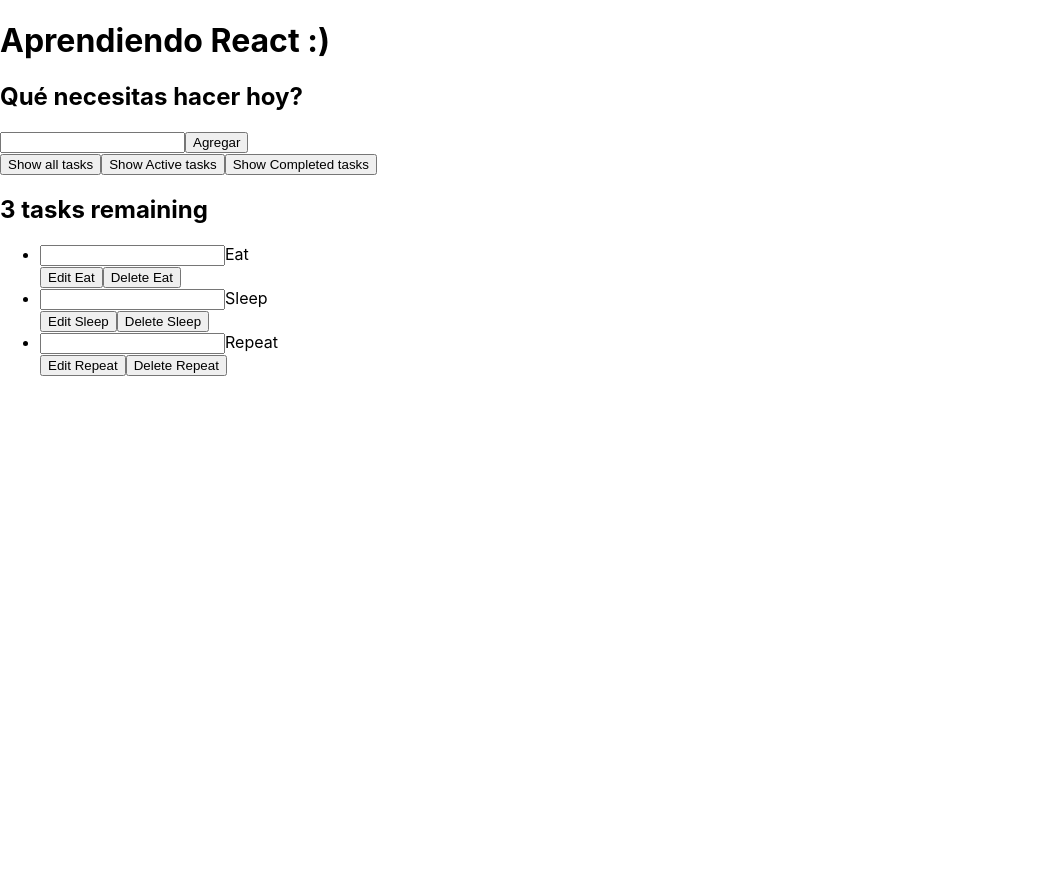
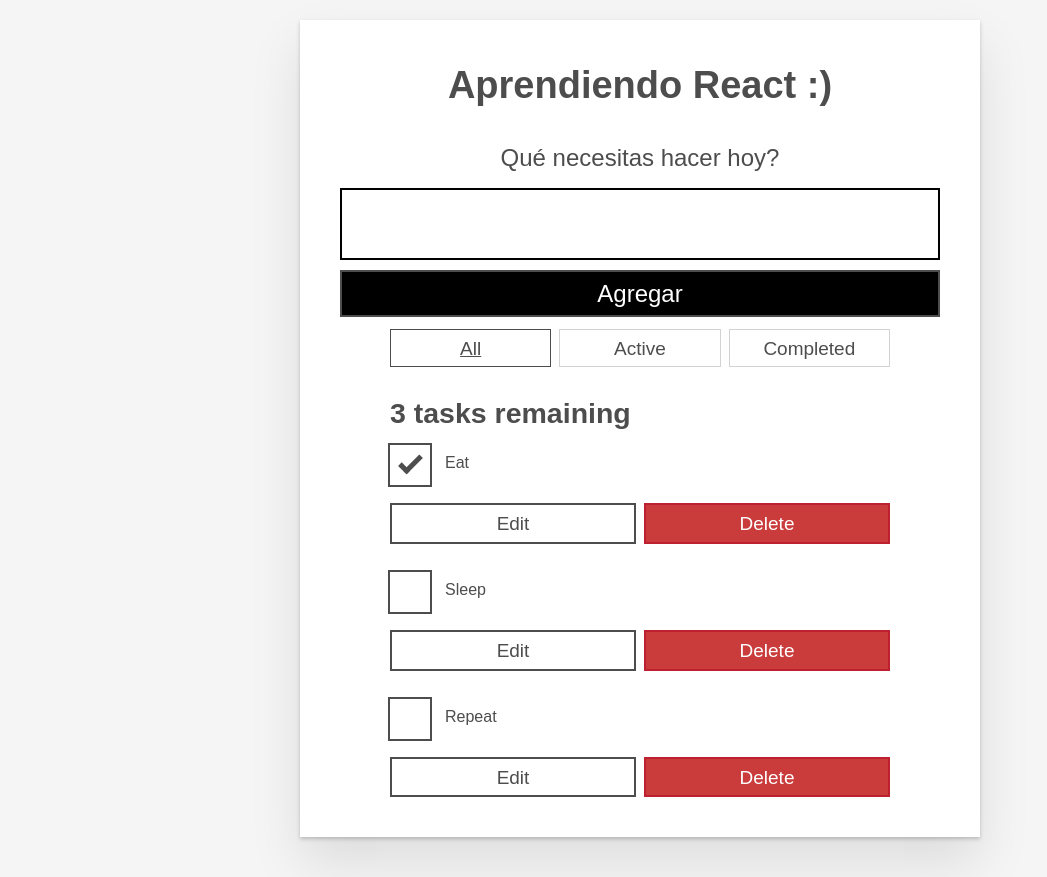
Before and after one commit to doly0911/list-of-tasks, a React (Create React App) app: page / in a window 1280 px wide. Shown: the whole page, without its empty margins (0-1047 px from the left). Before the commit the page ends 800 px from the top, so only its background shows below. Built offline with nearby package versions, Linux system fonts and the light colour scheme.

Commit message:
Add css styles and new component Todo.js with its props

```diff
--- a/public/index.html
+++ b/public/index.html
@@ -24,7 +24,7 @@
       work correctly both with client-side routing and a non-root public URL.
       Learn how to configure a non-root public URL by running `npm run build`.
     -->
-    <title>React App</title>
+    <title>Aprendiendo React :)</title>
   </head>
   <body>
     <noscript>You need to enable JavaScript to run this app.</noscript>
--- a/src/App.js
+++ b/src/App.js
@@ -1,97 +1,104 @@
+import Todo from "./components/Todo";
 
 function App() {
   return (
-    <div >
+    <div className="todoapp stack-large" >
       <h1>Aprendiendo React :)</h1>
 
       <form>
-        <h2>
-          <label> Qué necesitas hacer hoy?</label>
+        <h2 className="label-wrapper">
+          <label htmlFor="new-todo-input" className="label__lg">
+            Qué necesitas hacer hoy?
+          </label>
         </h2>
         <input
         type="text"
         id="new-todo-input"
+        className="input input__lg"
         name='text'
         autoComplete='off'
         />
-        <button type="submit">
+        <button type="submit" className="btn btn__primary btn__lg">
           Agregar
         </button>
       </form>
 
-      <div>
-        <button type="button">
-          <span>Show</span>
+      <div className="filters btn-group stack-exception">
+        <button type="button" className="btn toggle-btn" aria-pressed="true">
+          <span className="visually-hidden">Show</span>
           <span> all</span>
-          <span> tasks</span>
+          <span className="visually-hidden"> tasks</span>
         </button>
-        <button>
-          <span>Show</span>
+        <button type="button" className="btn toggle-btn" aria-pressed="false">
+          <span className="visually-hidden">Show</span>
           <span> Active</span>
-          <span> tasks</span>
+          <span className="visually-hidden"> tasks</span>
         </button>
-        <button>
-          <span>Show</span>
+        <button type="button" className="btn toggle-btn" aria-pressed="false">
+          <span className="visually-hidden">Show</span>
           <span> Completed</span>
-          <span> tasks</span>
+          <span className="visually-hidden"> tasks</span>
         </button>
       </div>
 
-      <h2>
+      <h2 id="list-heading">
         3 tasks remaining
       </h2>
 
-      <ul>
-        <li>
-          <div>
-          <input/>
-          <label>
+      <ul
+      role="list"
+      className="todo-list stack-large stack-exception"
+      aria-labelledby="list-heading"
+      >
+        <Todo name="Eat" completed={true} id="todo-0" className="todo stack-small">
+          <div className="c-cb">
+          <input id="todo-0" type="checkbox" defaultChecked={true}/>
+          <label className="todo-label" htmlFor="todo-0">
             Eat
           </label>
           </div>
-          <div>
-            <button>
-              Edit <span> Eat</span>
+          <div className="btn-group">
+            <button type="button" className="btn">
+              Edit <span className="visually-hidden"> Eat</span>
             </button>
-            <button>
-              Delete <span> Eat</span>
+            <button type="button" className="btn btn__danger">
+              Delete <span className="visually-hidden"> Eat</span>
             </button>
           </div>
-        </li>
-
-        <li>
-          <div>
-          <input/>
-          <label>
+        </Todo>
+        <Todo name="Sleep" completed={false} id="todo-1" className="todo stack-small">
+          <div className="c-cb">
+          <input id="todo-1" type="checkbox"/>
+          <label className="todo-label" htmlFor="todo-1">
             Sleep
           </label>
           </div>
-          <div>
-            <button>
-              Edit <span> Sleep</span>
+          <div className="btn-group">
+            <button type="button" className="btn">
+              Edit <span className="visually-hidden"> Sleep</span>
             </button>
-            <button>
-              Delete <span> Sleep</span>
+            <button type="button" className="btn btn__danger">
+              Delete <span className="visually-hidden"> Sleep</span>
             </button>
           </div>
-        </li>
+          </Todo>
 
-        <li>
-          <div>
-          <input/>
-          <label>
+        <Todo name="Repeat" completed={false} id="todo-2" className="todo stack-small">
+          <div className="c-cb">
+          <input id="todo-2" type="checkbox"/>
+          <label className="todo-label" htmlFor="todo-2">
           Repeat
           </label>
           </div>
-          <div>
-            <button>
-              Edit <span> Repeat</span>
+          <div className="btn-group">
+            <button type="button" className="btn">
+              Edit <span className="visually-hidden"> Repeat</span>
             </button>
-            <button>
-              Delete <span> Repeat</span>
+            <button type="button" className="btn btn__danger">
+              Delete <span className="visually-hidden"> Repeat</span>
             </button>
           </div>
-        </li>
+        </Todo>
       </ul>
 
     </div>
--- /dev/null
+++ b/src/components/Todo.js
@@ -0,0 +1,23 @@
+import React from "react";
+
+export default function Todo(props){
+    return(
+        <li className="todo stack-small">
+          <div className="c-cb">
+          <input id={props.id} type="checkbox" defaultChecked={props.completed}/>
+          <label className="todo-label" htmlFor={props.id}>
+            {props.name}
+          </label>
+          </div>
+          <div className="btn-group">
+            <button type="button" className="btn">
+              Edit <span className="visually-hidden"> {props.name}</span>
+            </button>
+            <button type="button" className="btn btn__danger">
+              Delete <span className="visually-hidden"> {props.name}</span>
+            </button>
+          </div>
+        </li>
+    );
+
+}
--- a/src/index.css
+++ b/src/index.css
@@ -1,13 +1,286 @@
+/* RESETS */
+*,
+*::before,
+*::after {
+  box-sizing: border-box;
+}
+*:focus {
+  outline: 3px dashed #228bec;
+  outline-offset: 0;
+}
+html {
+  font: 62.5% / 1.15 sans-serif;
+}
+h1, h2 {
+  margin-bottom: 0;
+}
+ul {
+  list-style: none;
+  padding: 0;
+}
+button {
+  border: none;
+  margin: 0;
+  padding: 0;
+  width: auto;
+  overflow: visible;
+  background: transparent;
+  color: inherit;
+  font: inherit;
+  line-height: normal;
+  -webkit-font-smoothing: inherit;
+  -moz-osx-font-smoothing: inherit;
+  -webkit-appearance: none;
+}
+button::-moz-focus-inner {
+  border: 0;
+}
+button, input, optgroup, select, textarea {
+  font-family: inherit;
+  font-size: 100%;
+  line-height: 1.15;
+  margin: 0;
+}
+button, input {
+  overflow: visible;
+}
+input[type="text"] {
+  border-radius: 0;
+}
 body {
+  width: 100%;
+  max-width: 68rem;
+  margin: 0 auto;
+  font: 1.6rem/1.25 Arial, sans-serif;
+  background-color: #f5f5f5;
+  color: #4d4d4d;
+}
+@media screen and (min-width: 620px) {
+  body {
+    font-size: 1.9rem;
+    line-height: 1.31579;
+  }
+}
+/*END RESETS*/
+/* GLOBAL STYLES */
+.form-group > input[type="text"] {
+  display: inline-block;
+  margin-top: 0.4rem;
+}
+.btn {
+  padding: 0.8rem 1rem 0.7rem;
+  border: 0.2rem solid #4d4d4d;
+  cursor: pointer;
+  text-transform: capitalize;
+}
+.btn.toggle-btn {
+  border-width: 1px;
+  border-color: #d3d3d3;
+}
+.btn.toggle-btn[aria-pressed="true"] {
+  text-decoration: underline;
+  border-color: #4d4d4d;
+}
+.btn__danger {
+  color: #fff;
+  background-color: #ca3c3c;
+  border-color: #bd2130;
+}
+.btn__filter {
+  border-color: lightgrey;
+}
+.btn__primary {
+  color: #fff;
+  background-color: #000;
+}
+.btn-group {
+  display: flex;
+  justify-content: space-between;
+}
+.btn-group > * {
+  flex: 1 1 49%;
+}
+.btn-group > * + * {
+  margin-left: 0.8rem;
+}
+.label-wrapper {
   margin: 0;
-  font-family: -apple-system, BlinkMacSystemFont, 'Segoe UI', 'Roboto', 'Oxygen',
-    'Ubuntu', 'Cantarell', 'Fira Sans', 'Droid Sans', 'Helvetica Neue',
-    sans-serif;
+  flex: 0 0 100%;
+  text-align: center;
+}
+.visually-hidden {
+  position: absolute !important;
+  height: 1px;
+  width: 1px;
+  overflow: hidden;
+  clip: rect(1px 1px 1px 1px);
+  clip: rect(1px, 1px, 1px, 1px);
+  white-space: nowrap;
+}
+[class*="stack"] > * {
+  margin-top: 0;
+  margin-bottom: 0;
+}
+.stack-small > * + * {
+  margin-top: 1.25rem;
+}
+.stack-large > * + * {
+  margin-top: 2.5rem;
+}
+@media screen and (min-width: 550px) {
+  .stack-small > * + * {
+    margin-top: 1.4rem;
+  }
+  .stack-large > * + * {
+    margin-top: 2.8rem;
+  }
+}
+.stack-exception {
+  margin-top: 1.2rem;
+}
+/* END GLOBAL STYLES */
+.todoapp {
+  background: #fff;
+  margin: 2rem 0 4rem 0;
+  padding: 1rem;
+  position: relative;
+  box-shadow: 0 2px 4px 0 rgba(0, 0, 0, 0.2), 0 2.5rem 5rem 0 rgba(0, 0, 0, 0.1);
+}
+@media screen and (min-width: 550px) {
+  .todoapp {
+    padding: 4rem;
+  }
+}
+.todoapp > * {
+  max-width: 50rem;
+  margin-left: auto;
+  margin-right: auto;
+}
+.todoapp > form {
+  max-width: 100%;
+}
+.todoapp > h1 {
+  display: block;
+  max-width: 100%;
+  text-align: center;
+  margin: 0;
+  margin-bottom: 1rem;
+}
+.label__lg {
+  line-height: 1.01567;
+  font-weight: 300;
+  padding: 0.8rem;
+  margin-bottom: 1rem;
+  text-align: center;
+}
+.input__lg {
+  padding: 2rem;
+  border: 2px solid #000;
+}
+.input__lg:focus {
+  border-color: #4d4d4d;
+  box-shadow: inset 0 0 0 2px;
+}
+[class*="__lg"] {
+  display: inline-block;
+  width: 100%;
+  font-size: 1.9rem;
+}
+[class*="__lg"]:not(:last-child) {
+  margin-bottom: 1rem;
+}
+@media screen and (min-width: 620px) {
+  [class*="__lg"] {
+    font-size: 2.4rem;
+  }
+}
+.filters {
+  width: 100%;
+  margin: unset auto;
+}
+/* Todo item styles */
+.todo {
+  display: flex;
+  flex-direction: row;
+  flex-wrap: wrap;
+}
+.todo > * {
+  flex: 0 0 100%;
+}
+.todo-text {
+  width: 100%;
+  min-height: 4.4rem;
+  padding: 0.4rem 0.8rem;
+  border: 2px solid #565656;
+}
+.todo-text:focus {
+  box-shadow: inset 0 0 0 2px;
+}
+/* CHECKBOX STYLES */
+.c-cb {
+  box-sizing: border-box;
+  font-family: Arial, sans-serif;
   -webkit-font-smoothing: antialiased;
-  -moz-osx-font-smoothing: grayscale;
+  font-weight: 400;
+  font-size: 1.6rem;
+  line-height: 1.25;
+  display: block;
+  position: relative;
+  min-height: 44px;
+  padding-left: 40px;
+  clear: left;
 }
-
-code {
-  font-family: source-code-pro, Menlo, Monaco, Consolas, 'Courier New',
-    monospace;
+.c-cb > label::before,
+.c-cb > input[type="checkbox"] {
+  box-sizing: border-box;
+  top: -2px;
+  left: -2px;
+  width: 44px;
+  height: 44px;
 }
+.c-cb > input[type="checkbox"] {
+  -webkit-font-smoothing: antialiased;
+  cursor: pointer;
+  position: absolute;
+  z-index: 1;
+  margin: 0;
+  opacity: 0;
+}
+.c-cb > label {
+  font-size: inherit;
+  font-family: inherit;
+  line-height: inherit;
+  display: inline-block;
+  margin-bottom: 0;
+  padding: 8px 15px 5px;
+  cursor: pointer;
+  touch-action: manipulation;
+}
+.c-cb > label::before {
+  content: "";
+  position: absolute;
+  border: 2px solid currentColor;
+  background: transparent;
+}
+.c-cb > input[type="checkbox"]:focus + label::before {
+  border-width: 4px;
+  outline: 3px dashed #228bec;
+}
+.c-cb > label::after {
+  box-sizing: content-box;
+  content: "";
+  position: absolute;
+  top: 11px;
+  left: 9px;
+  width: 18px;
+  height: 7px;
+  transform: rotate(-45deg);
+  border: solid;
+  border-width: 0 0 5px 5px;
+  border-top-color: transparent;
+  opacity: 0;
+  background: transparent;
+}
+.c-cb > input[type="checkbox"]:checked + label::after {
+  opacity: 1;
+}
```
